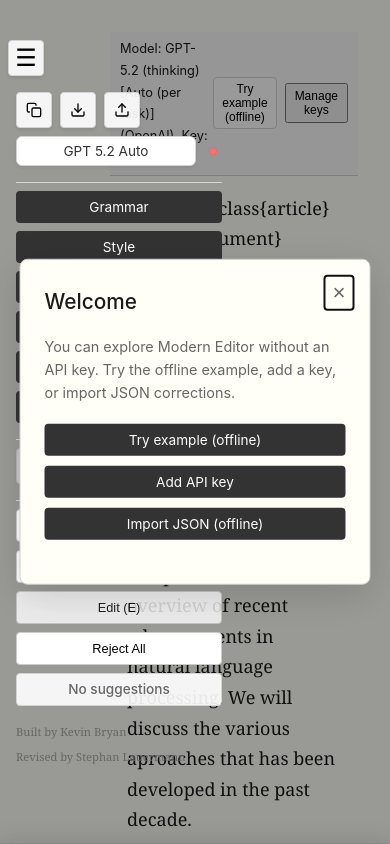
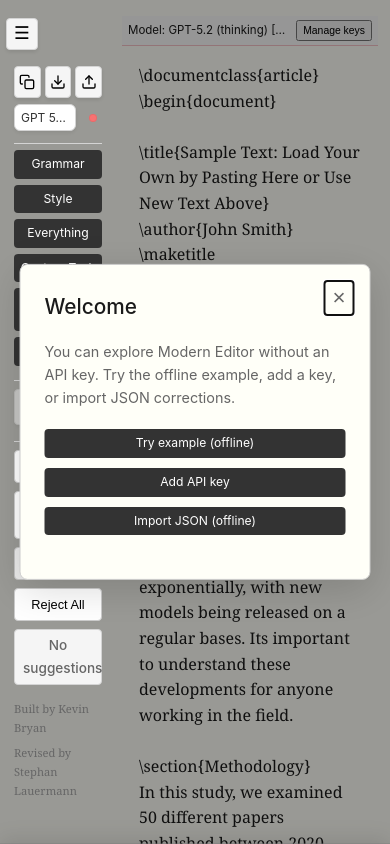
Before and after one commit to slauerma/Modern-Editor-w-Import, a plain HTML site: page index.html in a window 390 px wide. Drawn offline with Linux system fonts and the light colour scheme.

Commit message:
Improved Mobile Version of the Website

```diff
--- a/index.html
+++ b/index.html
@@ -511,23 +511,7 @@ body {
   padding-bottom: 80px;
 }
 
-/* Responsive: ensure content doesn't overlap on narrow viewports */
-@media (max-width: 600px) {
-  .main-content {
-    padding-left: 110px;
-  }
-
-  .header {
-    padding: 8px;
-  }
-
-  .hamburger-btn,
-  .icon-btn,
-  .nav-btn {
-    width: 36px;
-    height: 36px;
-  }
-}
+/* Responsive rules are defined near the end of the stylesheet so they win cascade. */
 
 
 .header-actions {
@@ -1927,6 +1911,128 @@ body {
 .credit-link:hover {
   text-decoration: underline;
 }
+
+/* Final responsive overrides: keep near end so these rules win cascade. */
+@media (max-width: 600px) {
+  .main-content {
+    padding: 1rem;
+    padding-left: 126px;
+    padding-bottom: 190px;
+  }
+
+  .header {
+    top: 0.75rem;
+    width: 116px;
+    height: calc(100vh - 1rem);
+    padding: 6px;
+  }
+
+  .header-scroll {
+    gap: 6px;
+  }
+
+  .header-actions {
+    gap: 4px;
+  }
+
+  .hamburger-btn,
+  .icon-btn,
+  .nav-btn {
+    width: 32px;
+    height: 32px;
+    padding: 4px;
+    font-size: 1.1rem;
+  }
+
+  .model-summary-btn {
+    min-width: 0;
+    max-width: 100%;
+    padding: 5px 6px;
+    font-size: 0.75rem;
+  }
+
+  .analysis-controls {
+    gap: 6px;
+    margin-top: 6px;
+    padding-top: 6px;
+  }
+
+  .analyze-btn {
+    font-size: 0.76rem;
+    line-height: 1.2;
+    padding: 7px 6px;
+    white-space: normal;
+  }
+
+  .status-bar {
+    gap: 6px;
+    padding: 4px 6px;
+    font-size: 0.72rem;
+  }
+
+  #apiStatusText,
+  #saveStatusText {
+    flex: 1 1 auto;
+    min-width: 0;
+    overflow: hidden;
+    text-overflow: ellipsis;
+    white-space: nowrap;
+  }
+
+  .status-actions {
+    flex: 0 0 auto;
+    gap: 4px;
+  }
+
+  .status-secondary-btn,
+  .status-manage-btn {
+    padding: 3px 6px;
+    font-size: 0.67rem;
+  }
+
+  .editor-textarea,
+  .highlight-overlay {
+    font-size: 16px;
+    line-height: 1.6;
+  }
+}
+
+@media (max-width: 420px) {
+  .main-content {
+    padding-left: 122px;
+    padding-right: 0.75rem;
+  }
+
+  .status-secondary-btn {
+    display: none !important;
+  }
+
+  .status-manage-btn {
+    padding: 3px 5px;
+    font-size: 0.65rem;
+  }
+}
+
+@media (min-width: 601px) and (max-width: 760px) {
+  .header {
+    top: 1rem;
+    width: 132px;
+    height: calc(100vh - 1.5rem);
+    padding: 10px;
+  }
+
+  .main-content {
+    padding-left: 154px;
+    padding-right: 1rem;
+  }
+
+  .model-summary-btn {
+    min-width: 0;
+    max-width: 100%;
+    font-size: 0.8rem;
+    padding: 6px 8px;
+  }
+}
 </style>
 </head>
 <body>
@@ -2028,6 +2134,7 @@ body {
     <hr class="menu-divider">
     <button class="menu-item" id="supportFilesBtn">Upload supporting files</button>
     <button class="menu-item" id="lastRunLogBtn">Show Last Prompt/Response</button>
+    <button class="menu-item" id="fullRunLogBtn">Last 20 (full request log)</button>
     <button class="menu-item" id="runHistoryBtn">Run history: Temporary</button>
     <button class="menu-item" id="deepAuditReportBtn">Deep Audit Report</button>
     <button class="menu-item" id="manageKeysBtn">API keys / status…</button>
```
